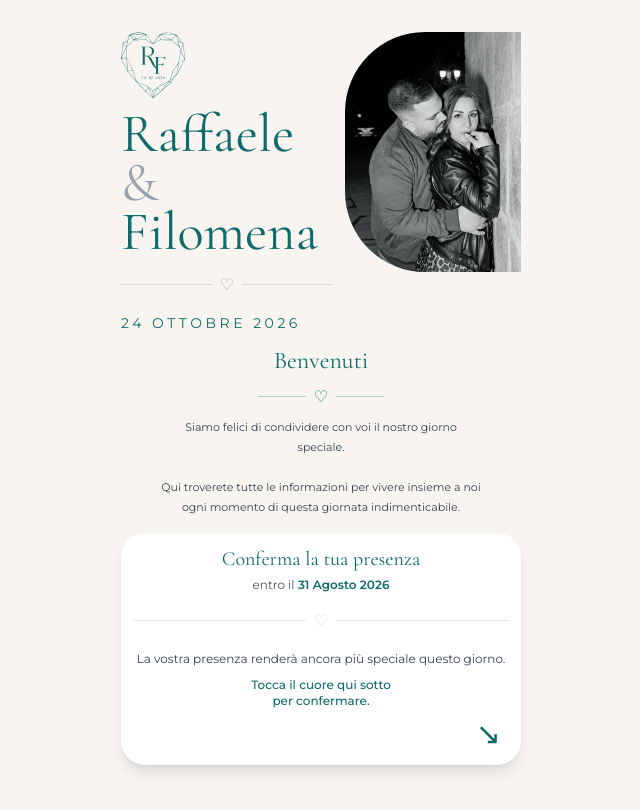
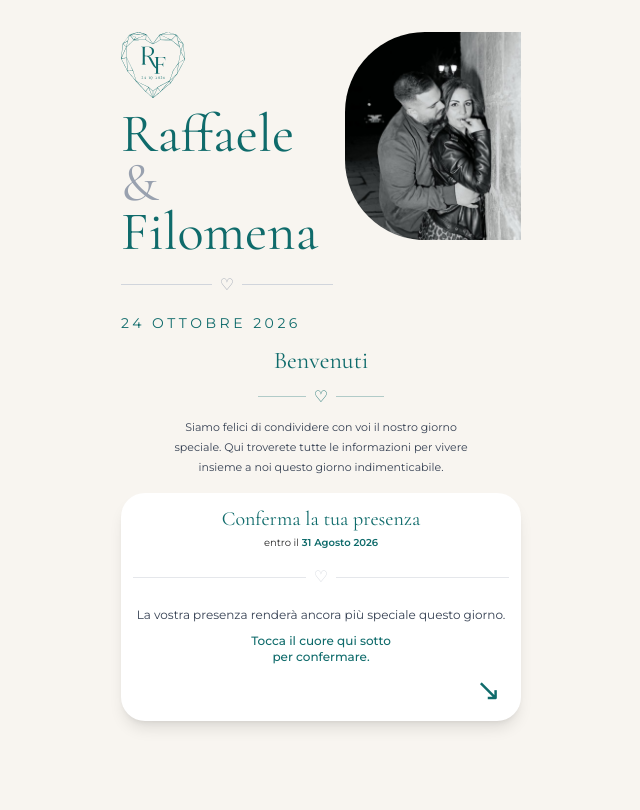
Before and after one commit to menailardi10-ui/matrimonio-raffaele-filomena, a Next.js app: page / in a window 1280 px wide. Shown: the top 810 px of the page, without its empty margins (319-959 px from the left). Built offline with nearby package versions, Linux system fonts and the light colour scheme.

Commit message:
Ottimizzazione home definitiva

```diff
--- a/src/app/page.tsx
+++ b/src/app/page.tsx
@@ -42,7 +42,7 @@ export default function Home() {
             <img
               src="/images/hero.jpeg"
               alt="Raffaele e Filomena"
-              className="h-60 w-full object-cover"
+              className="h-52 w-full object-cover"
             />
 
           </div>
@@ -64,12 +64,11 @@ export default function Home() {
 
           <p className="mx-auto max-w-xs text-[11px] leading-5 text-gray-700">
             Siamo felici di condividere con voi
-            il nostro giorno speciale.
-            <br />
-            <br />
-            Qui troverete tutte le informazioni
-            per vivere insieme a noi ogni momento
-            di questa giornata indimenticabile.
+il nostro giorno speciale.
+
+Qui troverete tutte le informazioni
+per vivere insieme a noi questo giorno
+indimenticabile.
           </p>
 
         </section>
@@ -81,7 +80,7 @@ export default function Home() {
             Conferma la tua presenza
           </h3>
 
-          <p className="mt-1 text-center text-xs text-gray-600">
+          <p className="mt-1 text-[10px] leading-tight text-center">
             entro il
             <span className="font-semibold text-[#0F6B6B]">
               {" "}31 Agosto 2026
```
